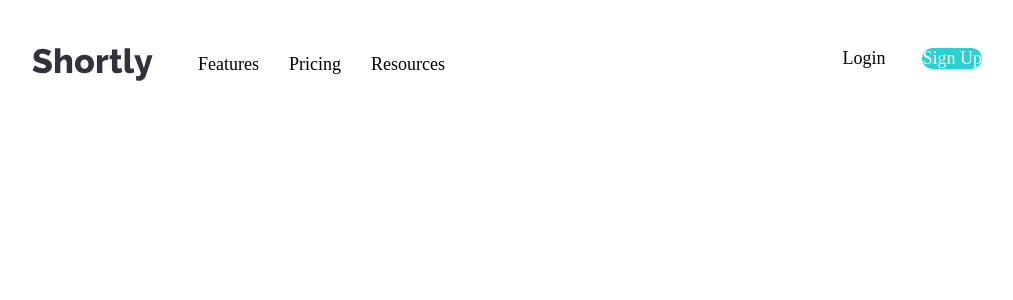
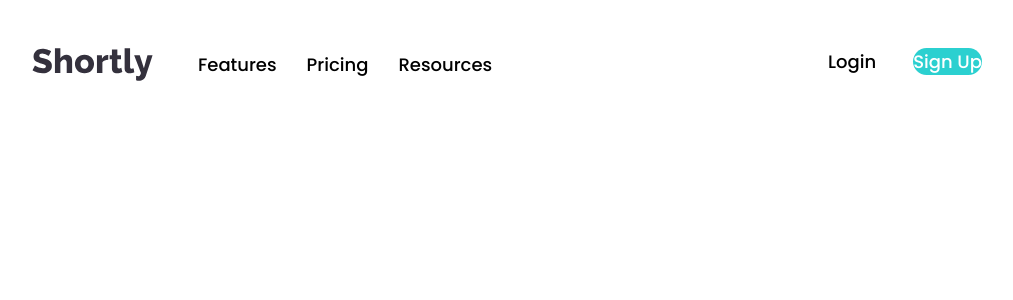
Before and after one commit to KiddAlexx/url-shortening-api-FM, a React (Vite) app: page / in a window 1280 px wide. Shown: the top 300 px of the page, without its empty margins (133-1146 px from the left). Built offline with nearby package versions, Linux system fonts and the light colour scheme; the HTML template or start-up script is replaced by a standard one.

Commit message:
add poppins font to index.html and apply to body

```diff
--- a/index.html
+++ b/index.html
@@ -3,6 +3,13 @@
   <head>
     <meta charset="UTF-8" />
     <meta name="viewport" content="width=device-width, initial-scale=1.0" />
+    <link rel="preconnect" href="https://fonts.googleapis.com" />
+    <link rel="preconnect" href="https://fonts.gstatic.com" crossorigin />
+    <link
+      href="https://fonts.googleapis.com/css2?family=Poppins:wght@500;700&display=swap"
+      rel="stylesheet"
+    />
+
     <title>Shortly</title>
   </head>
   <body>
--- a/src/index.css
+++ b/src/index.css
@@ -10,4 +10,5 @@ html {
 
 body {
   font-size: 1.8rem;
+  font-family: 'Poppins', sans-serif;
 }
```
